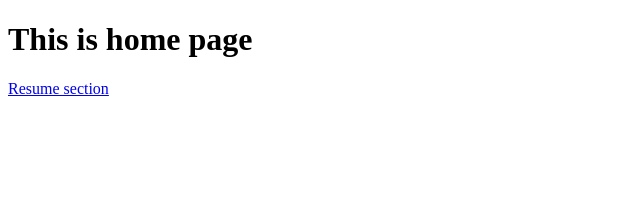
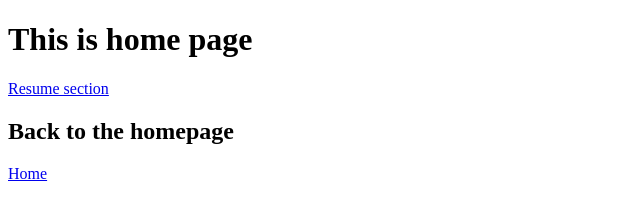
Before and after one commit to Nwoodward2906/Nwoodward2906.github.io, a plain HTML site: page index.html in a window 1280 px wide. Shown: the whole page, without its empty margins (0-640 px from the left). Drawn offline with Linux system fonts and the light colour scheme.

Commit message:
Additions

```diff
--- a/index.html
+++ b/index.html
@@ -6,5 +6,7 @@
         <body>
             <h1>This is home page</h1>
             <p><a href="https://nwoodward2906.github.io/1-1/"> Resume section</a></p>
+            <h2>Back to the homepage</h2>
+            <p><a href="https://nwoodward2906.github.io/"> Home </a></p>
         </body>
 </html>
```
